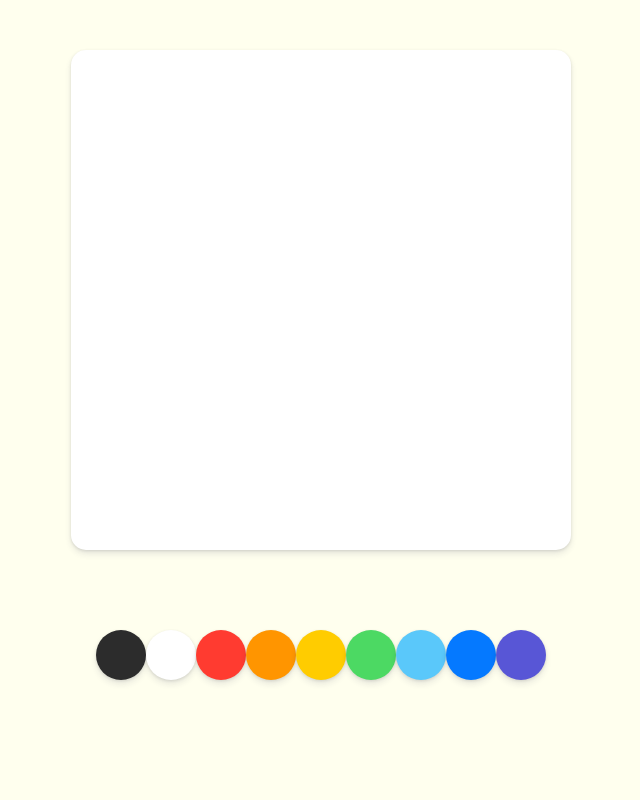
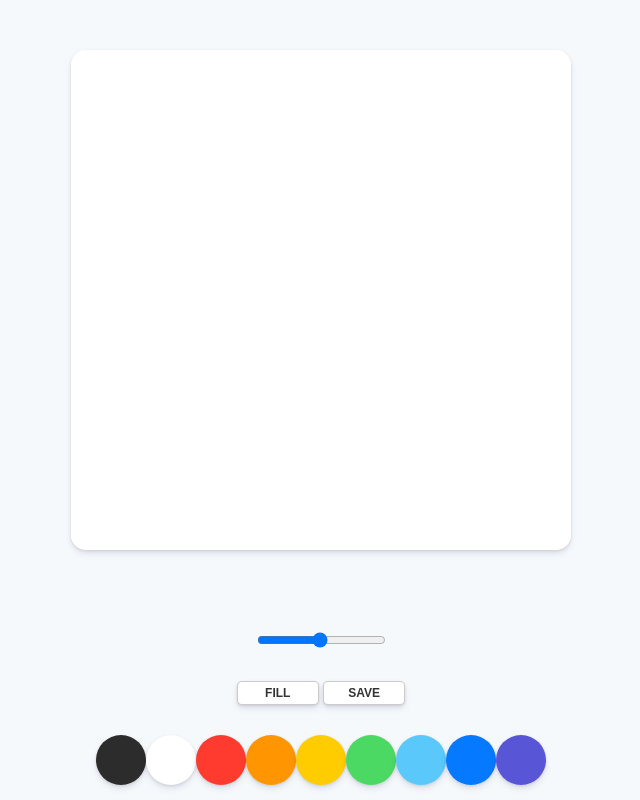
Before and after one commit to th0Kim/MotionEffect, a plain HTML site: page vanillaJs/index.html in a window 1280 px wide. Shown: the whole page, without its empty margins (319-959 px from the left). Drawn offline with Linux system fonts and the light colour scheme.

Commit message:
바닐라js로 그림판 만들기

```diff
--- a/vanillaJs/app.js
+++ b/vanillaJs/app.js
@@ -0,0 +1,110 @@
+const canvas = document.getElementById("jsCanvas");
+const ctx = canvas.getContext("2d");
+const colors = document.getElementsByClassName("jsColors");
+const range = document.getElementById("jsRange");
+const mode = document.getElementById("jsMode");
+const saveBtn = document.getElementById("jsSave");
+
+const INITIAL_COLOR = "#2c2c2c";
+const CANVAS_SIZE = "500";
+
+// 캔버스는 css로 정의한 사이즈(브라우저에 보이는)와 아래(실제 픽셀 작업 면적)와 같은 사이즈 두개를 적용 시켜줘야 한다.
+canvas.width = CANVAS_SIZE;
+canvas.height = CANVAS_SIZE;
+
+ctx.strokeStyle = INITIAL_COLOR;
+ctx.fillStyle = "white"; // 기본 배경값
+ctx.fillRect(0, 0, CANVAS_SIZE, CANVAS_SIZE);
+ctx.lineWidth = 2.5;
+
+ctx.fillRect(0, 0, 500, 500);
+
+let painting = false;
+let filling = false;
+
+function stopPainting(){
+    painting = false;
+}
+
+function startPainting(){
+    painting = true;
+}
+
+function onMouseMove(event){
+    const x = event.offsetX;
+    const y = event.offsetY;
+    if(!painting){
+        // console.log('creating path in', x, y);
+        ctx.beginPath();
+        ctx.moveTo(x, y);
+    } else {
+        // console.log('creating line in', x, y);
+        ctx.lineTo(x, y);
+        ctx.stroke();
+    }
+}
+
+function handleColor(event){
+    const color = event.target.style.backgroundColor;
+    ctx.strokeStyle = color; // 컬러 바꿈
+    ctx.fillStyle = color; // 배경색 바꿈
+}
+
+function handleRangeChange(event){
+    const size = event.target.value;
+    ctx.lineWidth = size; // 브러쉬 사이즈 바꿈
+}
+
+function hadleModeClick(event){
+    if(filling === true){
+        filling = false;
+        mode.innerText = "Fill"
+    } else {
+        filling = true;
+        mode.innerText = "Paint"
+    }
+}
+
+function hadleCanvasClick(){
+    if(filling){
+        ctx.fillRect(0, 0, CANVAS_SIZE, CANVAS_SIZE);
+    }
+}
+
+function handleCM(event){
+    event.preventDefault();
+}
+
+function hadleSaveClick(){
+    const image = canvas.toDataURL("image/png");
+    const link = document.createElement("a");
+    link.href = image;
+    link.download = "PaintJS";
+    link.click();
+    console.log(link);
+}
+
+if(canvas){
+    canvas.addEventListener("mousemove", onMouseMove); //좌표값
+    canvas.addEventListener("mousedown", startPainting); //클릭한 상태
+    canvas.addEventListener("mouseup", stopPainting); //클릭 해제
+    canvas.addEventListener("mouseleave", stopPainting); //그림 중단
+    canvas.addEventListener("click", hadleCanvasClick); // 배경색 변경
+    canvas.addEventListener("contextmenu", handleCM); // 우클릭 제거
+}
+
+Array.from(colors).forEach(color =>
+    color.addEventListener("click", handleColor)
+)
+
+if(range){
+    range.addEventListener("input", handleRangeChange);
+}
+
+if(mode){
+    mode.addEventListener("click", hadleModeClick);
+}
+
+if(saveBtn){
+    saveBtn.addEventListener("click", hadleSaveClick);
+}
--- a/vanillaJs/index.html
+++ b/vanillaJs/index.html
@@ -4,22 +4,29 @@
     <meta charset="UTF-8">
     <meta name="viewport" content="width=device-width, initial-scale=1.0">
     <meta http-equiv="X-UA-Compatible" content="ie=edge">
-    <title>Document</title>
     <link rel="stylesheet" href="style.css">
+    <title>PaintJS</title>
 </head>
 <body>
     <canvas id="jsCanvas" class="canvas"></canvas>
     <div class="controls">
+        <div class="controls_range">
+            <input type="range" id="jsRange" min="0.1" max="5.0" value="2.5" step="0.1" />
+        </div>
+        <div class="controls_btn">
+            <button id="jsMode">Fill</button>
+            <button id="jsSave">SAVE</button>
+        </div>
         <div class="controls_colors" id="jsColors">
-            <div class="controls_color" style="background-color:#2c2c2c;"></div>
-            <div class="controls_color" style="background-color:white;"></div>
-            <div class="controls_color" style="background-color:#ff3b30;"></div>
-            <div class="controls_color" style="background-color:#ff9500;"></div>
-            <div class="controls_color" style="background-color:#ffcc00;"></div>
-            <div class="controls_color" style="background-color:#4cd963;"></div>
-            <div class="controls_color" style="background-color:#5ac8fa;"></div>
-            <div class="controls_color" style="background-color:#0579ff;"></div>
-            <div class="controls_color" style="background-color:#5856d6;"></div>
+            <div class="controls_color jsColors" style="background-color:#2c2c2c;"></div>
+            <div class="controls_color jsColors" style="background-color:white;"></div>
+            <div class="controls_color jsColors" style="background-color:#ff3b30;"></div>
+            <div class="controls_color jsColors" style="background-color:#ff9500;"></div>
+            <div class="controls_color jsColors" style="background-color:#ffcc00;"></div>
+            <div class="controls_color jsColors" style="background-color:#4cd963;"></div>
+            <div class="controls_color jsColors" style="background-color:#5ac8fa;"></div>
+            <div class="controls_color jsColors" style="background-color:#0579ff;"></div>
+            <div class="controls_color jsColors" style="background-color:#5856d6;"></div>
         </div>
     </div>
     <script src="app.js"></script>
--- /dev/null
+++ b/vanillaJs/reset.css
@@ -0,0 +1,43 @@
+html, body, div, span, applet, object, iframe,
+h1, h2, h3, h4, h5, h6, p, blockquote, pre,
+a, abbr, acronym, address, big, cite, code,
+del, dfn, em, img, ins, kbd, q, s, samp,
+small, strike, strong, sub, sup, tt, var,
+b, u, i, center,
+dl, dt, dd, ol, ul, li,
+fieldset, form, label, legend,
+table, caption, tbody, tfoot, thead, tr, th, td,
+article, aside, canvas, details, embed,
+figure, figcaption, footer, header, hgroup,
+menu, nav, output, ruby, section, summary,
+time, mark, audio, video {
+	margin: 0;
+	padding: 0;
+	border: 0;
+	font-size: 100%;
+	font: inherit;
+	vertical-align: baseline;
+}
+/* HTML5 display-role reset for older browsers */
+article, aside, details, figcaption, figure,
+footer, header, hgroup, menu, nav, section {
+	display: block;
+}
+body {
+	line-height: 1;
+}
+ol, ul {
+	list-style: none;
+}
+blockquote, q {
+	quotes: none;
+}
+blockquote:before, blockquote:after,
+q:before, q:after {
+	content: '';
+	content: none;
+}
+table {
+	border-collapse: collapse;
+	border-spacing: 0;
+}
--- a/vanillaJs/style.css
+++ b/vanillaJs/style.css
@@ -1,16 +1,19 @@
-*{margin:0;padding:0;}
+
+@import "reset.css";
 body{
-    background-color:#ffe;
     display:flex;
     flex-direction:column;
     align-items:center;
-    padding-top:50px;
+    padding-top:50px 0;
+    background-color:#f6f9fc;
+    font-family:sans-serif, Arial, Helvetica;
 }
 
 .canvas{
     width:500px;
     height:500px;
-    background-color:#fff;
+    margin-top:50px;
+    background-color:white;
     border-radius:15px;
     /* box-shadow:0 4px 6px rgba(50, 50, 93, 1), 0 1px 10px rgba(0, 255, 0, 1), 0 1px 20px rgba(255, 0, 0, 1), 0 1px 40px rgba(0, 0, 255, 1); */
     box-shadow:0 4px 6px rgba(50, 50, 93, 0.11), 0 1px 3px rgba(0, 0, 0, 0.11);
@@ -18,9 +21,36 @@ body{
 
 .controls {
     margin-top:80px;
+    display:flex;
+    flex-direction:column;
+    align-items:center;
 }
 
-.controls_colors {
+.controls_btn {
+    margin-bottom:30px;
+}
+
+.controls_btn button {
+    all:unset;
+    cursor:pointer;
+    background-color: white;
+    padding:5px 0px;
+    width:80px;
+    text-align:center;
+    border-radius: 5px;
+    box-shadow:0 4px 6px rgba(50, 50, 93, 0.11), 0 1px 3px rgba(0, 0, 0, 0.11);
+    border:1px solid rgba(0,0,0,0.2);
+    color:rgba(0,0,0,0.8);
+    text-transform:uppercase;
+    font-weight:600;
+    font-size:12px;
+}
+
+.controls_btn button:active {
+    transform: scale(0.98);
+}
+
+.controls .controls_colors {
     display:flex;
 }
 
@@ -31,3 +61,7 @@ body{
     cursor:pointer;
     box-shadow:0 4px 6px rgba(50, 50, 93, 0.11), 0 1px 3px rgba(0, 0, 0, 0.11);
 }
+
+.controls_range {
+    margin-bottom:30px;
+}
```
